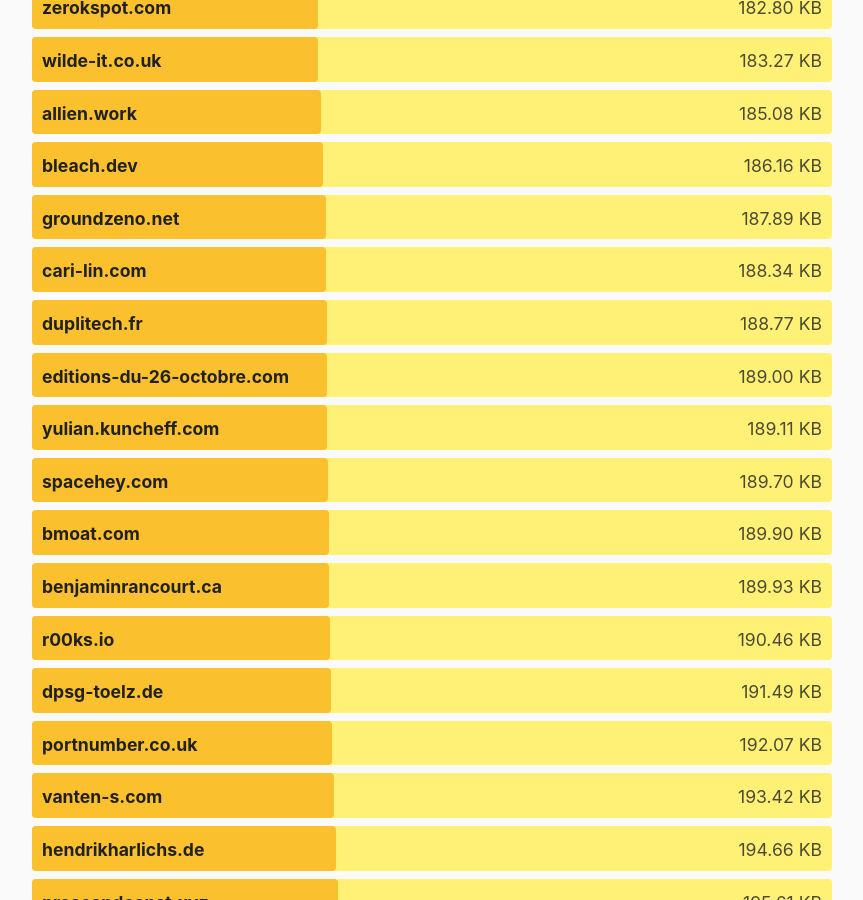
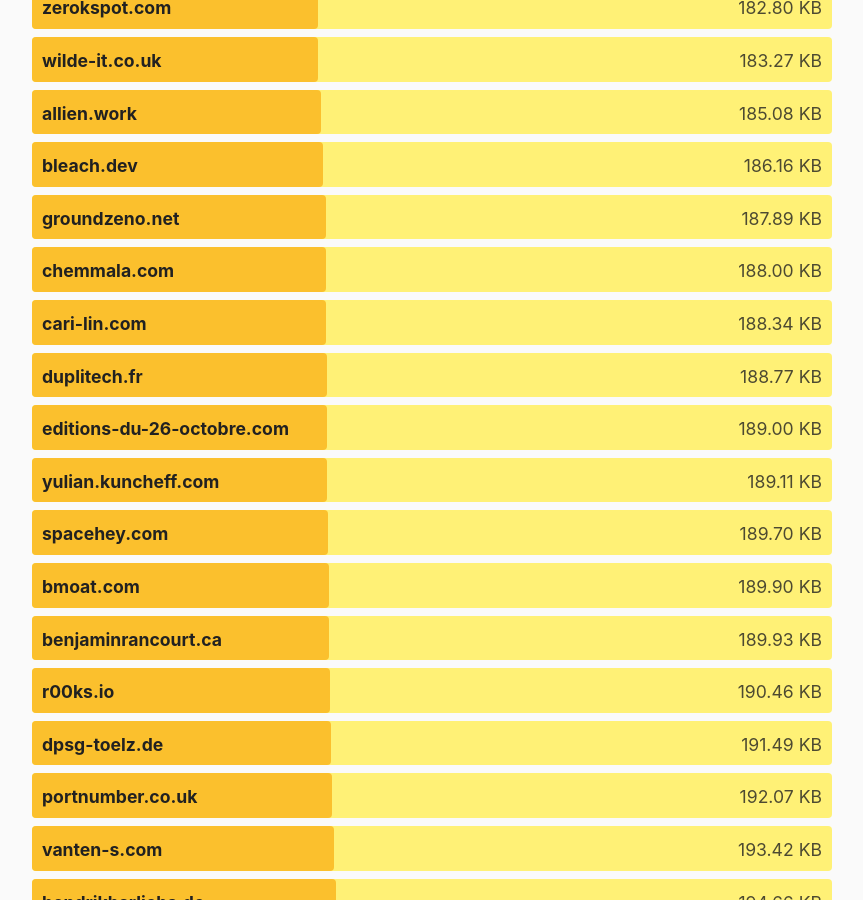
Before and after one commit to kevquirk/512kb.club, a Jekyll site: the page built from index.md, in a window 1280 px wide and 900 px high, scrolled down 32570 px. Shown: the whole window, without its empty margins (208-1071 px from the left). Built offline with Jekyll 4.4.1, drawn with Linux system fonts in a browser that asks for light colours; some of the changed text lies outside the part shown.

Commit message:
Update size of chemmala.com sites.yml

```diff
--- a/_data/sites.yml
+++ b/_data/sites.yml
@@ -760,8 +760,8 @@
 
 - domain: chemmala.com
   url: https://george.chemmala.com/
-  size: 491
-  last_checked: 2025-07-19
+  size: 188
+  last_checked: 2025-07-20
 
 - domain: cheziceman.fr
   url: https://cheziceman.fr/
```
